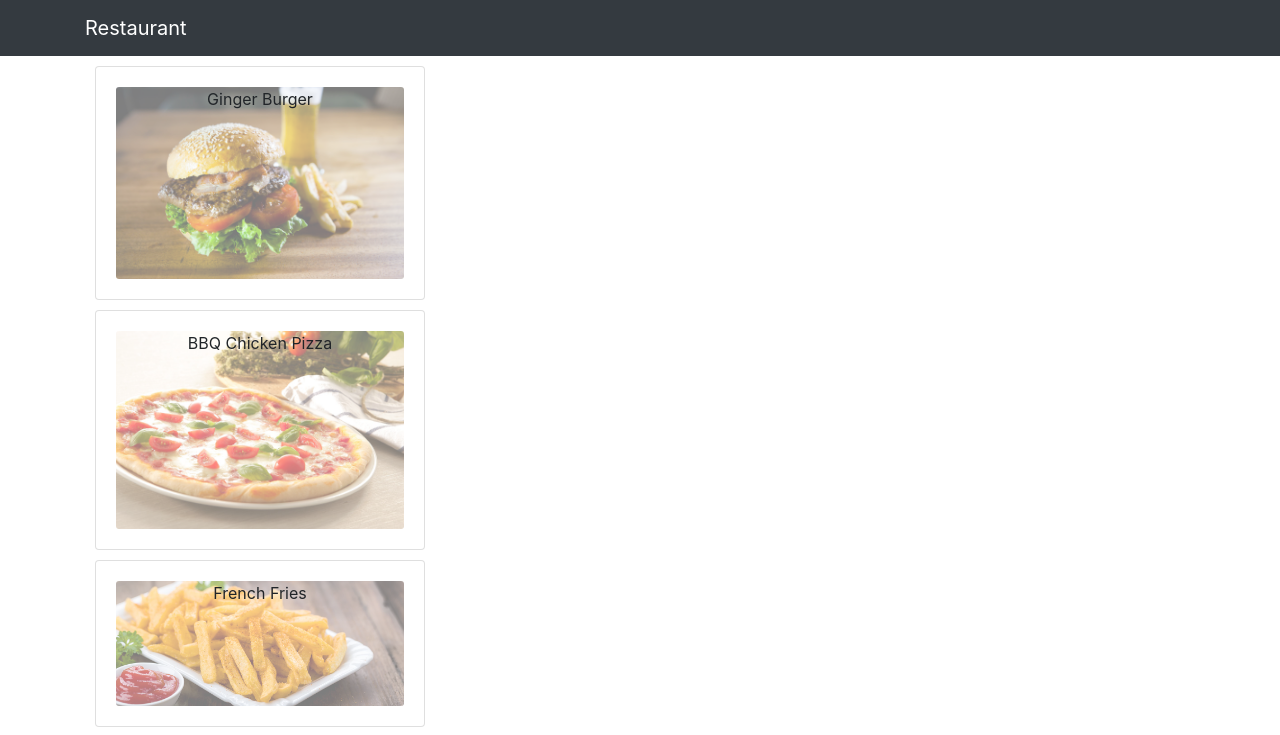
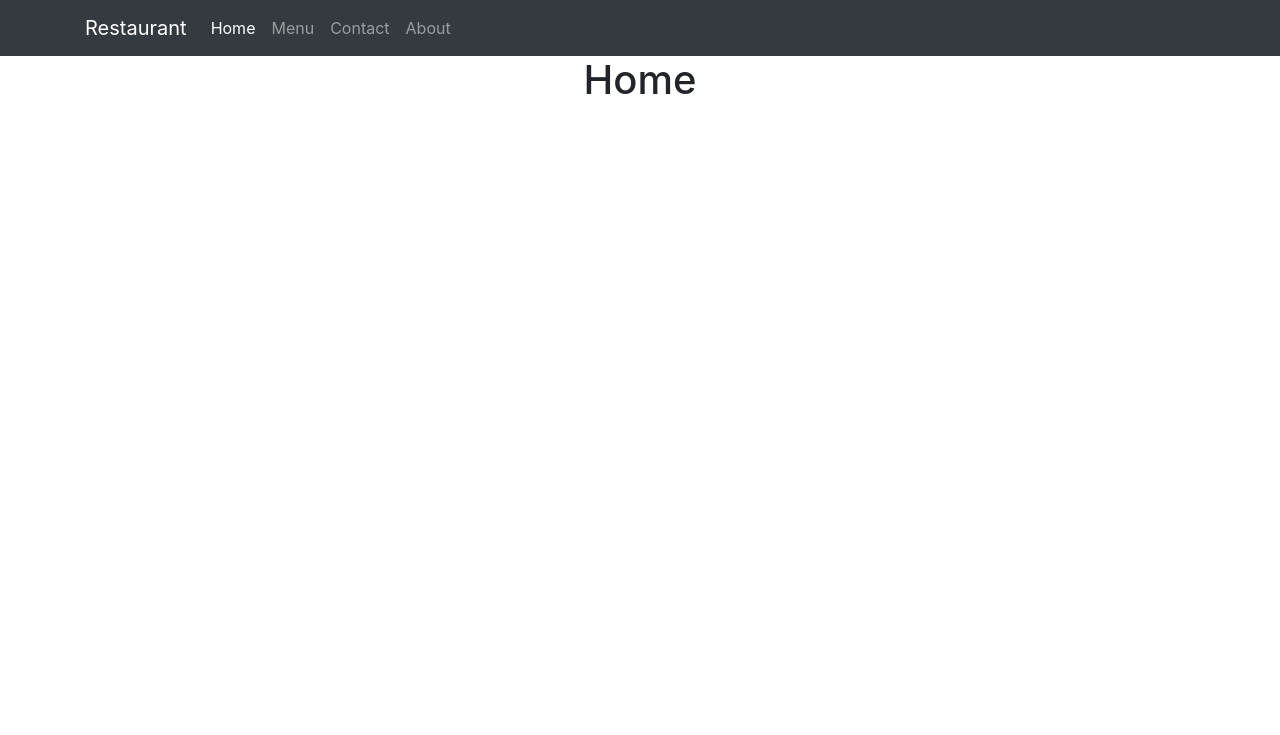
Before and after one commit to YeasirArafatRakib/restaurant, a React (Create React App) app: page / in a window 1280 px wide. Shown: the top 735 px of the page. Built offline with nearby package versions, Linux system fonts and the light colour scheme.

Commit message:
Router is  added

```diff
--- a/package.json
+++ b/package.json
@@ -11,6 +11,8 @@
     "react": "^17.0.2",
     "react-dom": "^17.0.2",
     "react-popper": "^2.2.3",
+    "react-router": "^5.2.0",
+    "react-router-dom": "^5.2.0",
     "react-scripts": "4.0.3",
     "reactstrap": "^8.5.1",
     "web-vitals": "^1.1.2"
--- a/src/App.js
+++ b/src/App.js
@@ -1,11 +1,14 @@
-import logo from './logo.svg';
+
 import './App.css';
 import MainComponent from './components/MainComponent';
+import {BrowserRouter} from 'react-router-dom';
 
 function App() {
   return (
     <div className="App">
-      <MainComponent />
+      <BrowserRouter>
+       <MainComponent />
+      </BrowserRouter>
     </div>
   );
 }
--- /dev/null
+++ b/src/components/body/AboutComponent.js
@@ -0,0 +1,13 @@
+import React from 'react';
+
+
+
+const AboutComponent = ()=>{
+    return (
+        <div>
+            <h1>About</h1>
+        </div>
+    );
+}
+
+export default AboutComponent;
--- a/src/components/body/BodyComponent.js
+++ b/src/components/body/BodyComponent.js
@@ -1,10 +1,20 @@
 import React from 'react';
+import HomeComponent from './HomeComponent';
 import MenuComponent from './MenuComponent';
+import ContactComponent from './ContactComponent';
+import AboutComponent from './AboutComponent';
+import {Route} from 'react-router-dom';
+
 
 const BodyComponent = ()=>{
     return (
         <div>
-            <MenuComponent />
+
+            <Route path="/" exact component={HomeComponent}/>
+            <Route path="/menu" exact component={MenuComponent}/>
+            <Route path="/contact" exact component={ContactComponent}/>
+            <Route path="/about" exact component={AboutComponent}/>
+
         </div>
     );
 }
--- /dev/null
+++ b/src/components/body/ContactComponent.js
@@ -0,0 +1,13 @@
+import React from 'react';
+
+
+
+const ContactComponent = ()=>{
+    return (
+        <div>
+            <h1>Contact</h1>
+        </div>
+    );
+}
+
+export default ContactComponent;
--- a/src/components/body/DishDetailComponent.js
+++ b/src/components/body/DishDetailComponent.js
@@ -1,5 +1,5 @@
 import React from 'react';
-import {Card, CardBody,CardTitle,CardImg,CardText} from 'reactstrap';
+import {Card,CardHeader,CardBody,CardTitle,CardImg,CardText} from 'reactstrap';
 import LoadCommentComponent from './LoadCommentComponent';
 
 const DishDetailComponent = (props)=>{
@@ -7,18 +7,16 @@ const DishDetailComponent = (props)=>{
         <div>
             <Card style={{ margin:"10px"}}>
                 <CardImg top src={props.dish.image} alt={props.dish.name}/>
+                <CardHeader>
+                <CardTitle>{props.dish.name}</CardTitle>
+                </CardHeader>
                 <CardBody style={{textAlign:"left"}}>
-                    <CardTitle>{props.dish.name}</CardTitle>
-                    <CardText>
 
-                        <p>{props.dish.description}</p>
-                        <p>BDT: {props.dish.price}-</p>
-                        <hr/>
-                        <LoadCommentComponent  comments={props.dish.comments} />
-
-                    </CardText>
+                    <CardText>{props.dish.description}</CardText>
+                    <CardText>BDT: {props.dish.price}-</CardText>
+                    <hr/>
+                    <LoadCommentComponent  comments={props.dish.comments} />
                 </CardBody>
-
             </Card>
         </div>
     );
--- /dev/null
+++ b/src/components/body/HomeComponent.js
@@ -0,0 +1,13 @@
+import React from 'react';
+
+
+
+const HomeComponent = ()=>{
+    return (
+        <div>
+            <h1>Home</h1>
+        </div>
+    );
+}
+
+export default HomeComponent;
--- a/src/components/body/MenuComponent.js
+++ b/src/components/body/MenuComponent.js
@@ -1,4 +1,5 @@
 import React, {Component} from 'react';
+import {CardColumns,Modal,ModalBody,ModalFooter,Button} from 'reactstrap';
 
 import DISHES from '../../data/dishes';
 import MenuItemComponent  from './MenuItemComponent';
@@ -8,13 +9,22 @@ import DishDetailComponent from './DishDetailComponent';
 class MenuComponent extends Component{
     state={
         dishes:DISHES,
-        selectedDish:null
+        selectedDish:null,
+        modalOpen:false
     }
 
 
+
     onDishSelect= dish=>{
-        console.log(dish);
-        this.setState({selectedDish:dish});
+        this.setState({
+            selectedDish:dish,
+            modalOpen: !this.state.modalOpen
+        });
+    }
+    toggleModal=()=>{
+        this.setState({
+            modalOpen: !this.state.modalOpen
+        });
     }
 
     render(){
@@ -35,13 +45,18 @@ class MenuComponent extends Component{
         return(
             <div className="container">
                 <div className="row">
-                    <div className="col-4">
-                        {menu}
-                    </div>
-                    <div className="col-8">
+                    <CardColumns>{menu}</CardColumns>
+                </div>
+                <Modal isOpen={this.state.modalOpen}>
+                    <ModalBody>
                         {dishDetail}
-                    </div>
-                </div>
+                    </ModalBody>
+                    <ModalFooter>
+                        <Button color="Secondary" onClick={this.toggleModal}>
+                            Close
+                        </Button>
+                    </ModalFooter>
+                </Modal>
             </div>
         );
     }
--- a/src/components/header/Navigation.js
+++ b/src/components/header/Navigation.js
@@ -1,18 +1,51 @@
-import React from 'react';
-import { Navbar, NavbarBrand} from 'reactstrap';
+import React,{Component} from 'react';
+import { Navbar, NavbarBrand,Nav, NavItem,NavbarToggler,Collapse} from 'reactstrap';
+import { NavLink} from 'react-router-dom';
 
-const Navigation = () => {
+class Navigation extends Component {
+  constructor(props){
+    super(props);
+    this.state = {
+      isNavOpen:false
+    }
+  }
 
+  navToggle=()=>{
+    this.setState({
+      isNavOpen : !this.state.isNavOpen
+    });
+  }
+
+
+
+  render(){
     return (
       <div>
-      <Navbar color="dark" dark expand="md">
+        <Navbar color="dark" dark expand="sm">
           <div className="container">
+          <NavbarToggler onClick={this.navToggle} />
           <NavbarBrand href="/">Restaurant</NavbarBrand>
+          <Collapse isOpen={this.state.isNavOpen} navbar>
+            <Nav className="mr-auto" navbar>
+              <NavItem>
+                <NavLink to="/" className="nav-link active">Home</NavLink>
+              </NavItem>
+              <NavItem>
+                <NavLink to="/menu" className="nav-link ">Menu</NavLink>
+              </NavItem>
+              <NavItem>
+                <NavLink to="/contact" className="nav-link ">Contact</NavLink>
+              </NavItem>
+              <NavItem>
+                <NavLink to="/about" className="nav-link ">About</NavLink>
+              </NavItem>
+            </Nav>
+          </Collapse>
           </div>
-
         </Navbar>
       </div>
     );
   }
+}
 
 export default Navigation;
```
Also changed, not shown: src/index.js (+6 -5 lines), 1 other file (tests, documents, lock files or other folders). Lines whose indentation alone changed are shown as unchanged.
